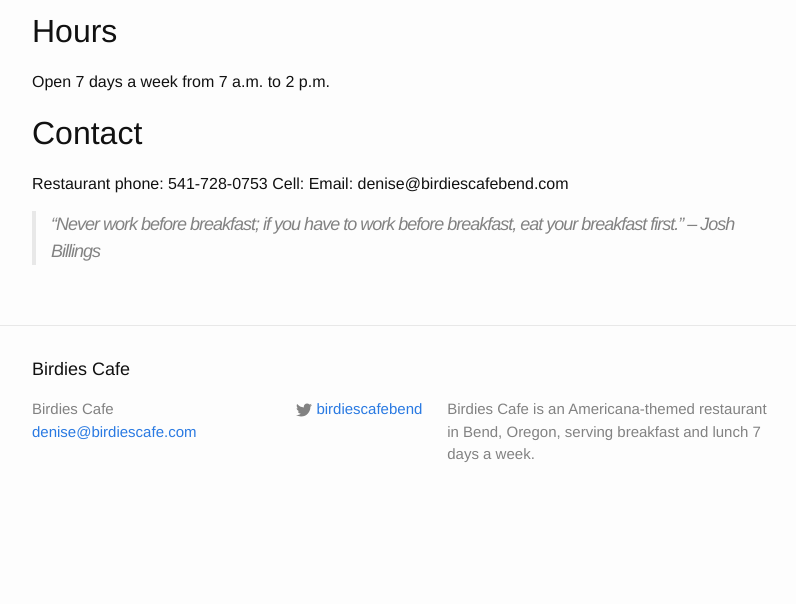
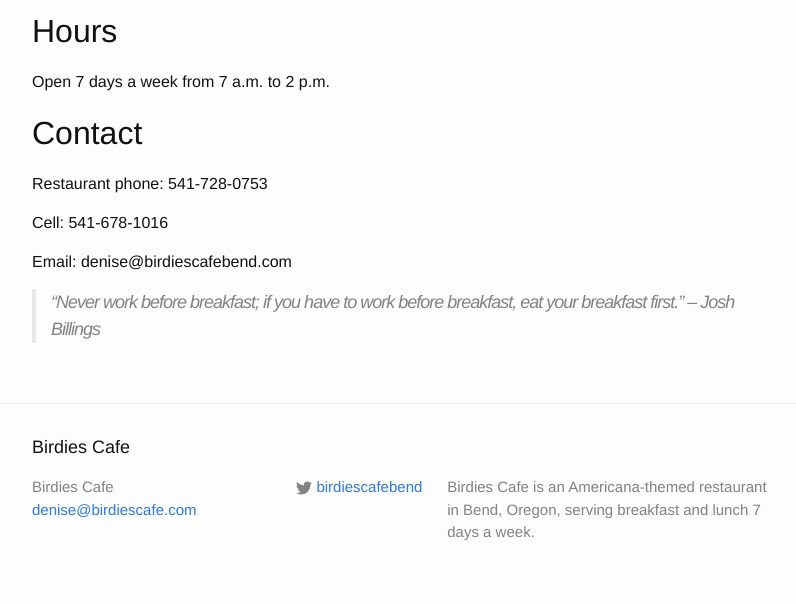
Before and after one commit to birdiescafe/birdiescafe.github.io, a Jekyll site: the page built from index.md, in a window 1280 px wide. Shown: the part 756-1360 px from the top of the page, without its empty margins (238-1034 px from the left). Built offline with Jekyll 4.4.1, drawn with Linux system fonts in a browser that asks for light colours; before the commit the page ends 1282 px from its top, so only the background shows below that.

Commit message:
updated cell number

```diff
--- a/index.md
+++ b/index.md
@@ -25,7 +25,9 @@ Open 7 days a week from 7 a.m. to 2 p.m.
 ## Contact
 
 Restaurant phone: 541-728-0753
-Cell:
+
+Cell: 541-678-1016
+
 Email: denise@birdiescafebend.com
 
 >“Never work before breakfast; if you have to work before breakfast, eat your breakfast first.”
```
